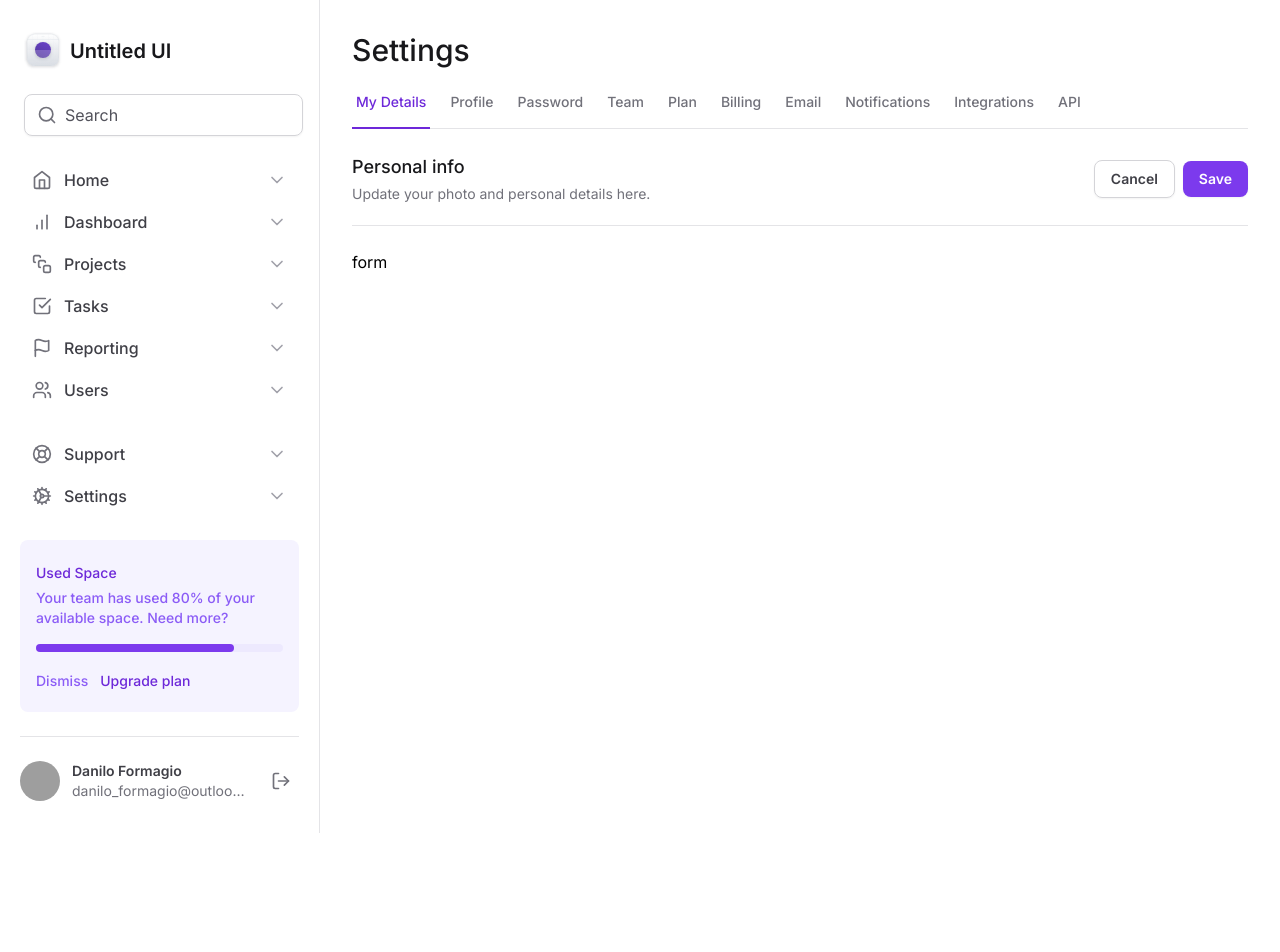
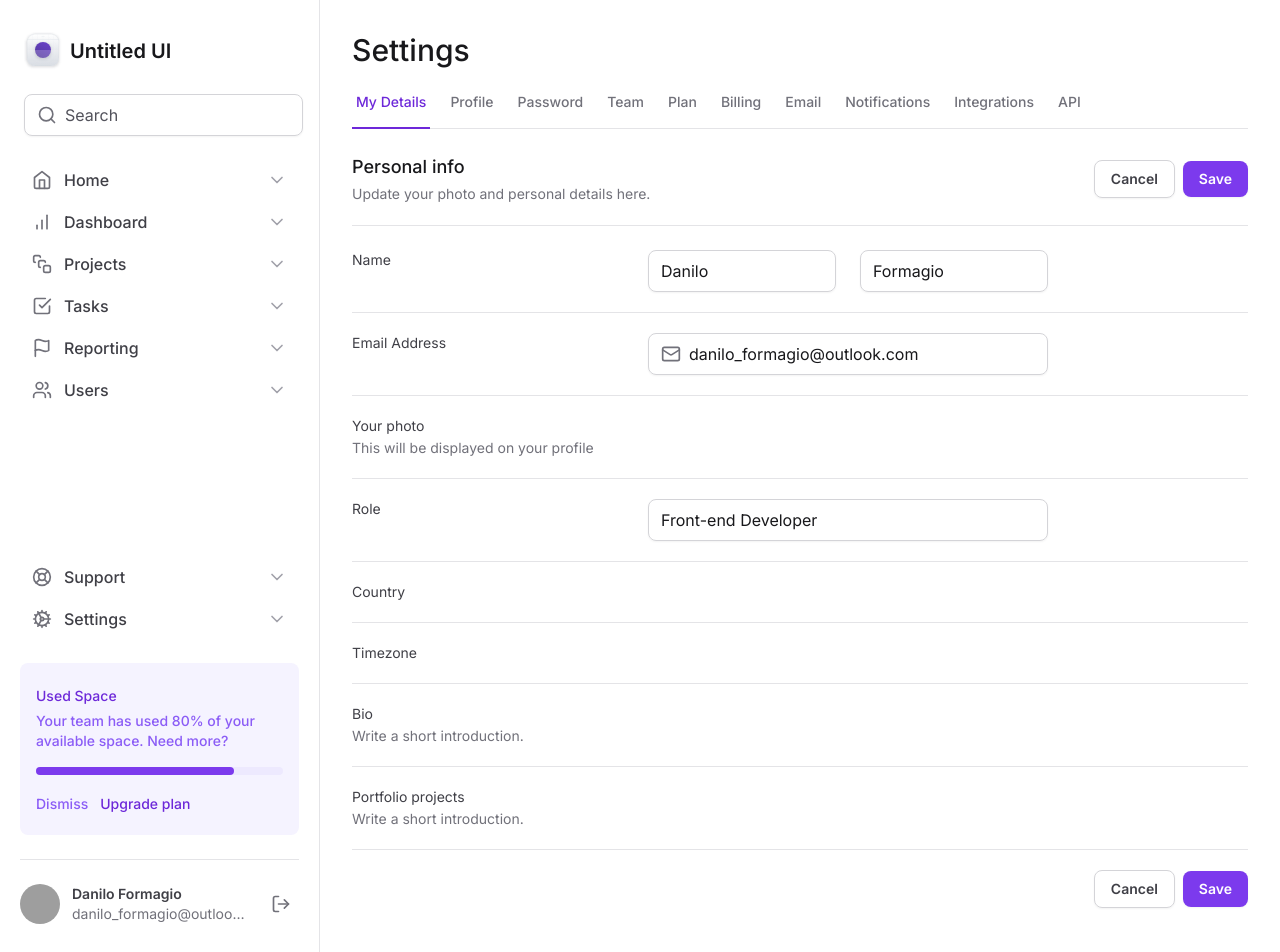
Before and after one commit to danilo-formagio/tailwind-next, a Next.js app: page / in a window 1280 px wide. Shown: the top 952 px of the page. Before the commit the page ends 833 px from the top, so only its background shows below. Built offline with nearby package versions, Linux system fonts and the light colour scheme; grey boxes are pictures that could not be loaded.

Commit message:
Add form fields

```diff
--- a/src/app/page.tsx
+++ b/src/app/page.tsx
@@ -1,4 +1,6 @@
 import { SettingsTabs } from '@/components/SettingsTabs';
+import * as Input from '@/components/Input';
+import { Mail } from 'lucide-react';
 
 export default function Home() {
   return (
@@ -30,8 +32,94 @@ export default function Home() {
           </div>
         </div>
 
-        <form id="settings" className="mt-6 flex w-full flex-col">
-          form
+        <form id="settings" className="mt-6 flex w-full flex-col gap-5 divide-y divide-zinc-200">
+          <div className="grid grid-cols-form gap-3">
+            <label htmlFor="firstName" className="fount-medium text-sm text-zinc-700">
+              Name
+            </label>
+            <div className="grid grid-cols-2 gap-6">
+              <Input.Root>
+                <Input.Control id="firstName" defaultValue="Danilo" />
+              </Input.Root>
+
+              <Input.Root>
+                <Input.Control defaultValue="Formagio" />
+              </Input.Root>
+            </div>
+          </div>
+
+          <div className="grid grid-cols-form gap-3 pt-5">
+            <label htmlFor="email" className="fount-medium text-sm text-zinc-700">
+              Email Address
+            </label>
+            <Input.Root>
+              <Input.Prefix>
+                <Mail className="h-5 w-5 text-zinc-500" />
+              </Input.Prefix>
+              <Input.Control id="email" type="email" defaultValue="danilo_formagio@outlook.com" />
+            </Input.Root>
+          </div>
+
+          <div className="grid grid-cols-form gap-3 pt-5">
+            <label htmlFor="photo" className="fount-medium text-sm text-zinc-700">
+              Your photo
+              <span className="mt-0.5 block text-sm font-normal text-zinc-500">This will be displayed on your profile</span>
+            </label>
+          </div>
+
+          <div className="grid grid-cols-form gap-3 pt-5">
+            <label htmlFor="role" className="fount-medium text-sm text-zinc-700">
+              Role
+            </label>
+            <Input.Root>
+              <Input.Control id="role" type="text" defaultValue="Front-end Developer" />
+            </Input.Root>
+          </div>
+
+          <div className="grid grid-cols-form gap-3 pt-5">
+            <label htmlFor="country" className="fount-medium text-sm text-zinc-700">
+              Country
+            </label>
+
+            <div></div>
+          </div>
+
+          <div className="grid grid-cols-form gap-3 pt-5">
+            <label htmlFor="timezone" className="fount-medium text-sm text-zinc-700">
+              Timezone
+            </label>
+
+            <div></div>
+          </div>
+
+          <div className="grid grid-cols-form gap-3 pt-5">
+            <label htmlFor="bio" className="fount-medium text-sm text-zinc-700">
+              Bio
+              <span className="mt-0.5 block text-sm font-normal text-zinc-500">Write a short introduction.</span>
+            </label>
+          </div>
+
+          <div className="grid grid-cols-form gap-3 pt-5">
+            <label htmlFor="projects" className="fount-medium text-sm text-zinc-700">
+              Portfolio projects
+              <span className="mt-0.5 block text-sm font-normal text-zinc-500">Write a short introduction.</span>
+            </label>
+          </div>
+
+          <div className="flex items-center justify-end gap-2 pt-5">
+            <button
+              type="button"
+              className="rounded-lg border border-zinc-300 px-4 py-2 text-sm font-semibold text-zinc-700 shadow-sm hover:bg-zinc-50"
+            >
+              Cancel
+            </button>
+            <button
+              type="submit"
+              className="rounded-lg bg-violet-600 px-4 py-2 text-sm font-semibold text-white shadow-sm hover:bg-violet-700"
+            >
+              Save
+            </button>
+          </div>
         </form>
       </div>
     </>
--- a/tailwind.config.ts
+++ b/tailwind.config.ts
@@ -6,7 +6,8 @@ const config: Config = {
     extend: {
       gridTemplateColumns: {
         app: 'minmax(18rem, 20rem) 1fr',
-        profile: 'max-content 1fr max-content'
+        profile: 'max-content 1fr max-content',
+        form: 'minmax(7.5rem, 17.5rem) minmax(25rem, 1fr) minmax(0, 15rem)'
       }
     }
   },
```
